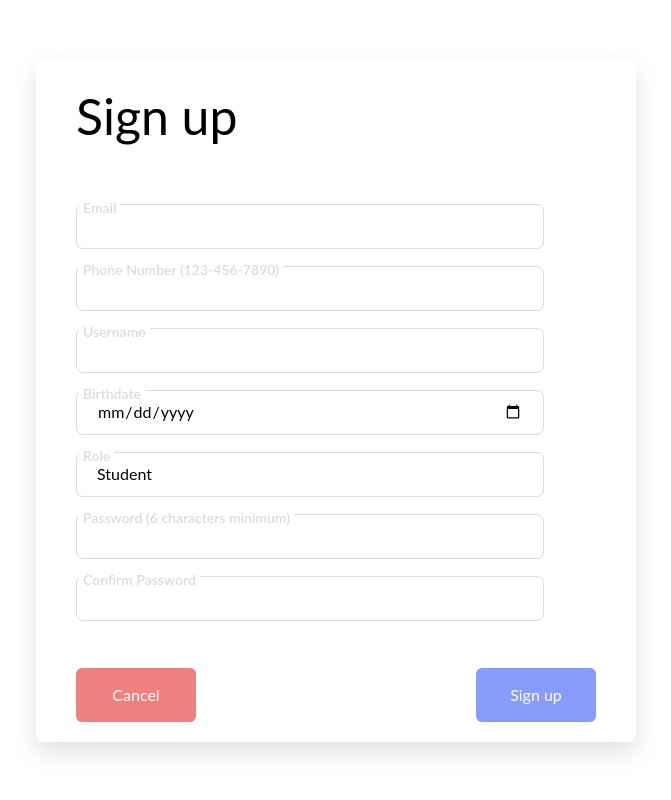
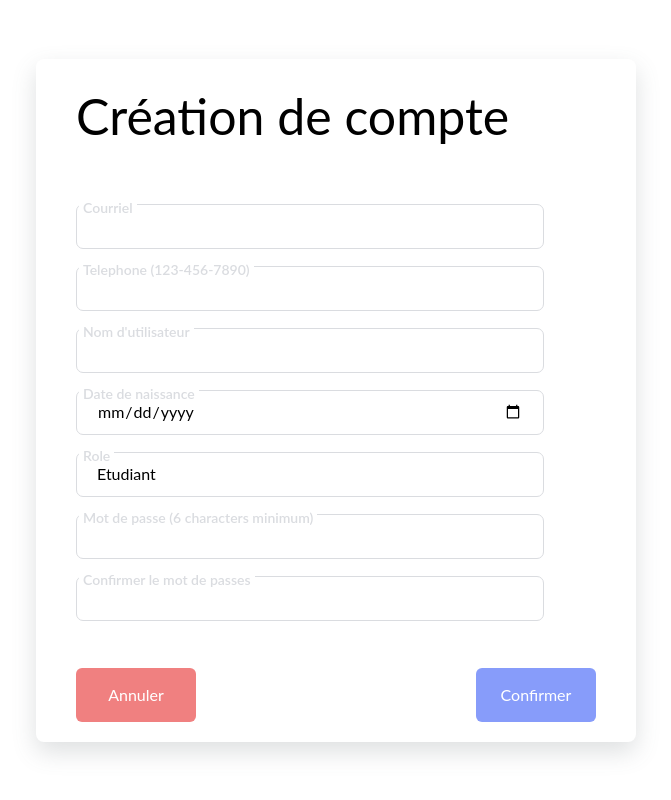
Before and after one commit to otdjd235/plateforme-apprentissage-web, a Flask app: page /signup in a window 1280 px wide. Shown: the whole page, without its empty margins (304-975 px from the left). Run offline with Flask 3, Linux system fonts and the light colour scheme; some libraries are stand-ins or nearby versions.

Commit message:
Site fonctionnelle version 1

```diff
--- a/GLO-2005.session.sql
+++ b/GLO-2005.session.sql
@@ -1 +1 @@
-SELECT * FROM users;
+SELECT * FROM users WHERE id = "3";
--- a/app/routes.py
+++ b/app/routes.py
@@ -4,6 +4,7 @@ from app.db import get_db_connection
 from flask import session, jsonify
 from app.cours_routes import get_cours_chapitres, get_videos_chapitres
 from app.suivre_routes import get_cours_suivi
+from app.exercices_routes import api_get_exercices_par_chapitres
 
 @app.context_processor
 def user_status():
@@ -97,7 +98,9 @@ def exercice(id_chap):
 
     video = get_videos_chapitres(id_chap)
 
-    return render_template('exercice.html', chapitre=chapitre, video=video)
+    exercice = api_get_exercices_par_chapitres(id_chap)
+
+    return render_template('exercice.html', chapitre=chapitre, video=video, exercice=exercice)
 
 @app.route('/logout')
 def logout():
--- a/app/suivre_routes.py
+++ b/app/suivre_routes.py
@@ -33,6 +33,7 @@ def suivre_cours():
         return jsonify({ 'message' : 'User is now following cours'})
     except IntegrityError as e:
         error_message = str(e)
+        print("🔴 IntegrityError:", error_message)
         if "a foreign key constraint fails" in error_message:
             if "`suivre_ibfk_1`" in error_message:
                 return jsonify({'error': 'User does not exist'}), 400
--- a/app/user_routes.py
+++ b/app/user_routes.py
@@ -77,7 +77,7 @@ def login():
         connection.close()
 
         if not user:
-            return jsonify({'error': "Invalid email or password"}), 401
+            return jsonify({'error': "Mot de passe ou courriel invalid"}), 401
 
         if check_password_hash(user['mot_de_passe'], mot_de_passe):
             session['user_id'] = user['id']
@@ -93,7 +93,7 @@ def login():
                 'id': user['id']
             }), 200
         else:
-            return jsonify({'error' : "Invalid password or email"}), 401
+            return jsonify({'error' : "Mot de passe ou courriel invalid"}), 401
 
 
 
--- a/static/css/form.css
+++ b/static/css/form.css
@@ -81,7 +81,8 @@ body {
 }
 
 .submitBtn,
-.cancelBtn {
+.cancelBtn,
+.signUpBtn {
     flex: none; /* Makes both buttons take equal width */
     text-align: center;
     padding: 15px; /* Ensure same padding */
@@ -112,6 +113,17 @@ body {
     background-color: rgb(255, 100, 100);
     transform: translateY(-2px);
 }
+
+.signUpBtn {
+    background-color: mediumseagreen;
+    color: white;
+}
+
+.signUpBtn:hover {
+    background-color: green;
+    transform: translateY(-2px);
+}
+
 
 .input:focus + .label {
     top: -7px;
--- a/templates/signup.html
+++ b/templates/signup.html
@@ -11,50 +11,50 @@
 <body>
     <div class="signupFrm">
         <form id="signup-form" class="form">
-          <h1 class="title">Sign up</h1>
+          <h1 class="title">Création de compte</h1>
 
           <div class="inputContainer">
             <input type="text" class="input" id="email" name="email">
-            <label for="email" class="label">Email</label>
+            <label for="email" class="label">Courriel</label>
           </div>
 
           <div class="inputContainer">
             <input type="tel" class="input" id="phone" name="phone" pattern="\d{3}-\d{3}-\d{4}" required>
-            <label for="phone" class="label">Phone Number (123-456-7890)</label>
+            <label for="phone" class="label">Telephone (123-456-7890)</label>
           </div>
 
           <div class="inputContainer">
             <input type="text" class="input" id="username", name="username">
-            <label for="username" class="label">Username</label>
+            <label for="username" class="label">Nom d'utilisateur</label>
           </div>
 
           <div class="inputContainer">
             <input type="date" class="input" id="birthdate" name="birthdate" required>
-            <label for="birthdate" class="label">Birthdate</label>
+            <label for="birthdate" class="label">Date de naissance</label>
           </div>
 
           <div class="inputContainer">
             <select id="role" name="role">
-              <option value="etudiant">Student</option>
-              <option value="prof">Professor</option>
+              <option value="etudiant">Etudiant</option>
+              <option value="prof">Professeur</option>
             </select>
             <label for="role" class="label">Role</label>
           </div>
 
           <div class="inputContainer">
             <input type="password" class="input" name="password" id="password" onkeyup='check();'>
-            <label for="password" class="label">Password (6 characters minimum)</label>
+            <label for="password" class="label">Mot de passe (6 characters minimum)</label>
           </div>
 
           <div class="inputContainer">
             <input type="password" class="input" name="confirm_password" id="confirm_password" onkeyup='check();'>
-            <label for="confirm_password" class="label">Confirm Password</label>
+            <label for="confirm_password" class="label">Confirmer le mot de passes</label>
           </div>
           <span id="message"></span>
 
           <div class="confirm-container">
-            <button type="button" class="cancelBtn" onclick="goBack()">Cancel</button>
-            <input type="submit" class="submitBtn" value="Sign up">
+            <button type="button" class="cancelBtn" onclick="goBack()">Annuler</button>
+            <input type="submit" class="submitBtn" value="Confirmer">
           </div>
         </form>
       </div>
```
Also changed, not shown: app/exercices_routes.py (+16 -2 lines), templates/exercice.html (+56 -0 lines), templates/index.html (+28 -3 lines), templates/login.html (+14 -6 lines), templates/nav.html (+5 -5 lines), templates/profile.html (+6 -6 lines).
